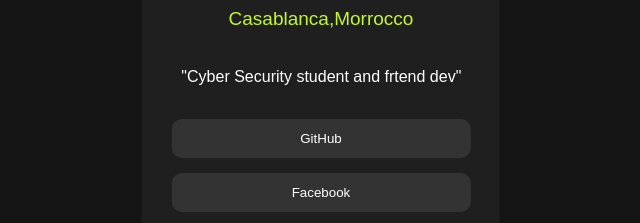
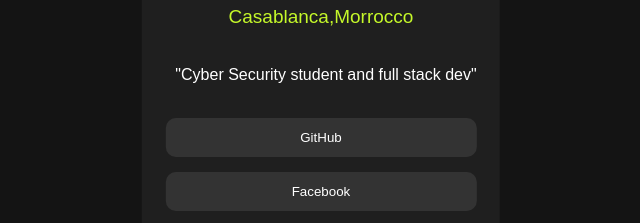
Before and after one commit to anjwalid/V1_HTML_CSS, a plain HTML site: page index.html in a window 1280 px wide. Shown: the part 265-488 px from the top of the page, 319-959 px from the left. Drawn offline with Linux system fonts and the light colour scheme.

Commit message:
Update index.html

```diff
--- a/index.html
+++ b/index.html
@@ -14,9 +14,9 @@
             </div>
             <H2>Anejjar Walid</H2>
             <h3>Casablanca,Morrocco </h3><br>
-            <p> "Cyber Security student and frtend dev"</p>
+            <p> "Cyber Security student and full stack dev"</p>
              <br>
-             <button type="button" class="bt" onclick="window.open('https://github.comanjwalid', '_blank')">GitHub</button>
+             <button type="button" class="bt" onclick="window.open('https://github.com/anjwalid', '_blank')">GitHub</button>
              <br>
                 <button type ="button"class="bt" onclick="window.open('https://www.facebook.com/walid.widad.568?mibextid=ZbWKwL', '_blank')"onclick="window.location.href=''" >Facebook</button>
                 <br>
```
